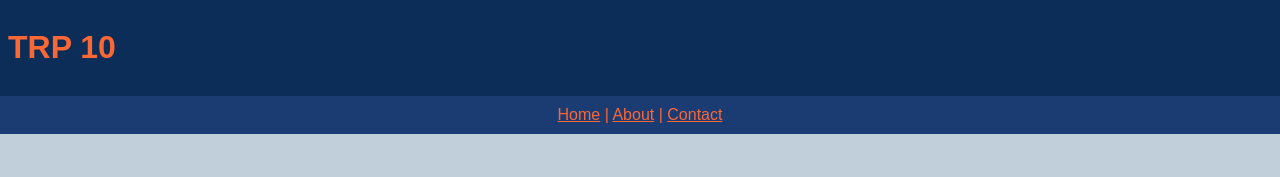
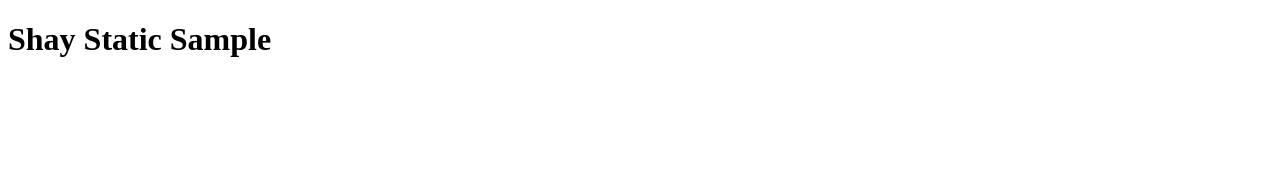
Before and after one commit to Vitzis/StaticWebTry, a plain HTML site: page Index.html in a window 1280 px wide. Drawn offline with Linux system fonts and the light colour scheme.

Commit message:
Update Index.html

```diff
--- a/Index.html
+++ b/Index.html
@@ -1,76 +1,12 @@
 <!DOCTYPE html>
 <html lang="en">
-<head>
-    <meta charset="UTF-8">
-    <meta name="viewport" content="width=device-width, initial-scale=1.0">
-    <title>Your Simple Page</title>
-    <style>
-        body {
-            background-color: #C0CFDA;
-            margin: 0;
-            font-family: Arial, sans-serif;
-        }
-        #top-bar {
-            background-color: #0C2D57;
-            color: #FC6736;
-            padding: 8px;
-            text-align: left;
-        }
-        #top-nav {
-            background-color: #1B3C73;
-            padding: 10px;
-            text-align: center;
-            color: #FC6736;
-        }
-        #body-content {
-            padding: 20px;
-        }
-        .content-div {
-            border: 1px solid #ddd;
-            padding: 10px;
-            margin-bottom: 10px;
-        }
-
-                    a:link {
-            color: #FC6736;
-            }
-
-            /* visited link */
-            a:visited {
-            color: #FC6736;
-            }
-
-            /* mouse over link */
-            a:hover {
-            color:  #FC6736;
-            font-size: larger;
-            }
-
-            /* selected link */
-            a:active {
-            font-weight: bold
-
-
-            }
-    </style>
-</head>
-<body>
-
-    <div id="top-bar">
-        <h1>TRP 10 </h1>
-    </div>
-
-    <div id="top-nav">
-        <nav>
-            <a href="#">Home</a> |
-            <a href="#">About</a> |
-            <a href="#">Contact</a>
-        </nav>
-    </div>
-
-    <div id="body-content">
-
-    </div>
-
-</body>
+  <head>
+    <meta charset="UTF-8" />
+    <meta http-equiv="X-UA-Compatible" content="IE=edge" />
+    <meta name="viewport" content="width=device-width, initial-scale=1.0" />
+    <title>Shay Static Sample</title>
+  </head>
+  <body>
+    <h1>Shay Static Sample</h1>
+  </body>
 </html>
```
